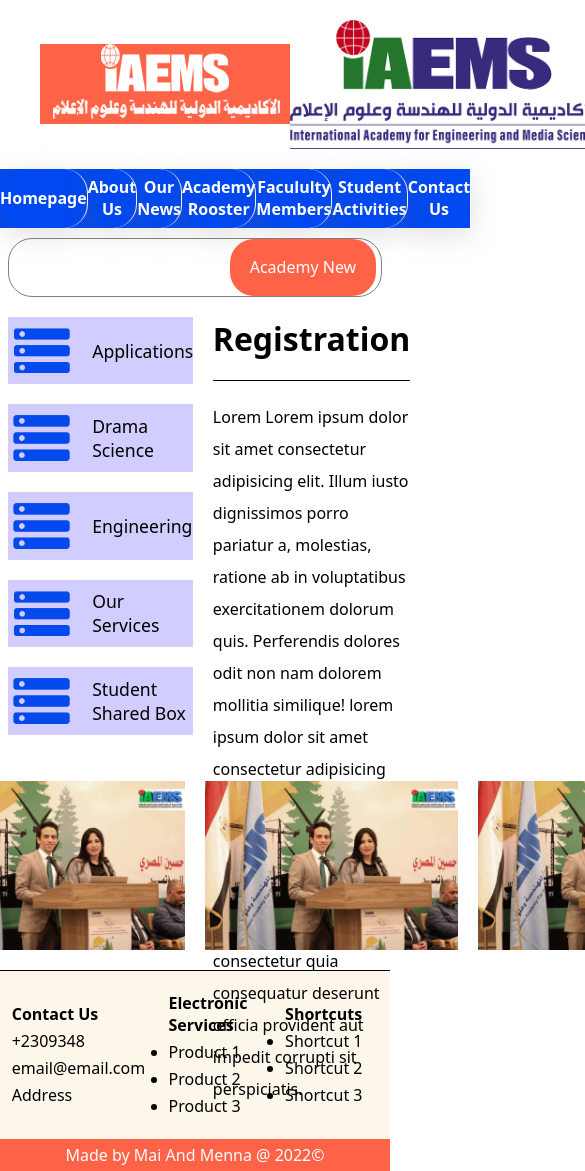
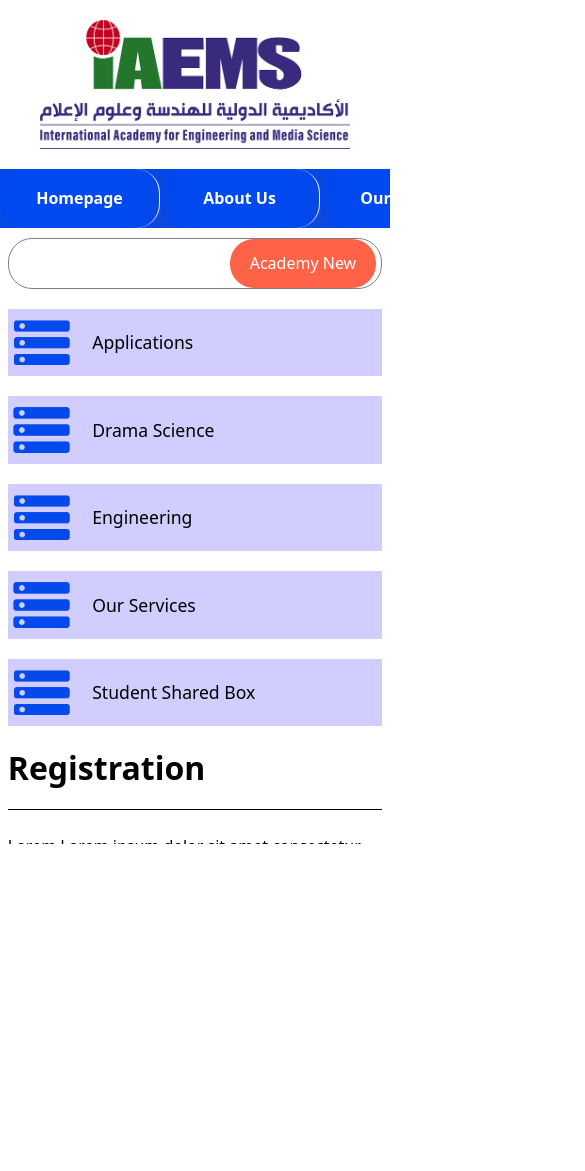
Before and after one commit to Elbasel/main-menna, a plain HTML site: page index.html in a window 390 px wide. Shown: the top 1171 px of the page, 585 px wide, since content can reach past the window. After the commit the page ends 844 px from the top, so only its background shows below. Drawn offline with Linux system fonts and the light colour scheme.

Commit message:
respoisve

```diff
--- a/style.css
+++ b/style.css
@@ -11,6 +11,11 @@ p {
     line-height: 2;
 }
 
+
+html {
+    overflow-x: hidden;
+    width: 100vw;
+}
 h2 {
     font-size: 1rem;
 }
@@ -37,6 +42,8 @@ header {
 header > img:first-child {
     margin-right: auto;
     max-height: 10vh;
+    max-width: 100vw;
+    overflow: hidden;
     background-color: tomato;
 }
 
@@ -46,6 +53,7 @@ nav {
     display: flex;
     background-color: blue;
 }
+
 
 
 ul {
@@ -75,6 +83,16 @@ ul {
     text-align: center;
 }
 
+@media (max-width: 500px) {
+    .navMenu {
+        overflow-x: scroll;
+    }
+    .navMenu li {
+        min-width: 160px;
+    }
+
+}
+
 .navMenu li:hover {
 background-color: tomato;
 border-radius: 0;
@@ -91,6 +109,12 @@ border-radius: 0;
 
 }
 
+@media (max-width: 500px) {
+    .newBar {
+        height: 6vh;
+    }
+}
+
 
 
 .newBar li {
@@ -102,7 +126,7 @@ border-radius: 0;
     margin-right: 5px;
     background-color: tomato;
     border-radius: 24px;
-    padding: 16px 20px;
+    padding-inline: 20px;
     height: 100%;
     display: flex;
     align-items: center;
@@ -117,13 +141,15 @@ li:last-child {
 
 main {
     display: flex;
-    height: 55vh;
+    /* height: 55vh; */
     width: var(--comfort-width);
     margin: auto;
     margin-top: 20px;
     gap: 5vw;
 
 }
+
+
 
 main aside {
     flex: 1;
@@ -180,17 +206,23 @@ main .content h1 {
 
 .slider {
     display: flex;
+    margin-top: 30px;
     height: 20vh;
     gap: 20px;
+    max-width: 100vw;
     justify-content: center;
+    overflow-x: auto;
+}
+
+@media (max-width: 500px) {
+
 }
 
 .slider img:hover {
     transform: scale(2);
     box-shadow: 0 1px 1px rgba(0,0,0,0.11), 0 2px 2px rgba(0,0,0,0.11), 0 4px 4px rgba(0,0,0,0.11), 0 8px 8px rgba(0,0,0,0.11), 0 16px 16px rgba(0,0,0,0.11), 0 32px 32px rgba(0,0,0,0.11);
-    backdrop-filter: blur(20%);
+}
 
-}
 
 
 footer {
@@ -226,3 +258,25 @@ article ul {
     text-align: center;
     color: white;
 }
+
+@media (max-width: 600px) {
+    main {
+        flex-direction: column;
+        height: initial;
+
+    };
+    footer {
+        padding: 5%;
+        width: 100vw;
+        height: 31vh;
+        overflow-x: auto;
+
+    }
+    footer ul {
+        list-style: none;
+    }
+
+    .slider {
+        margin-top: 0;
+    }
+}
```
